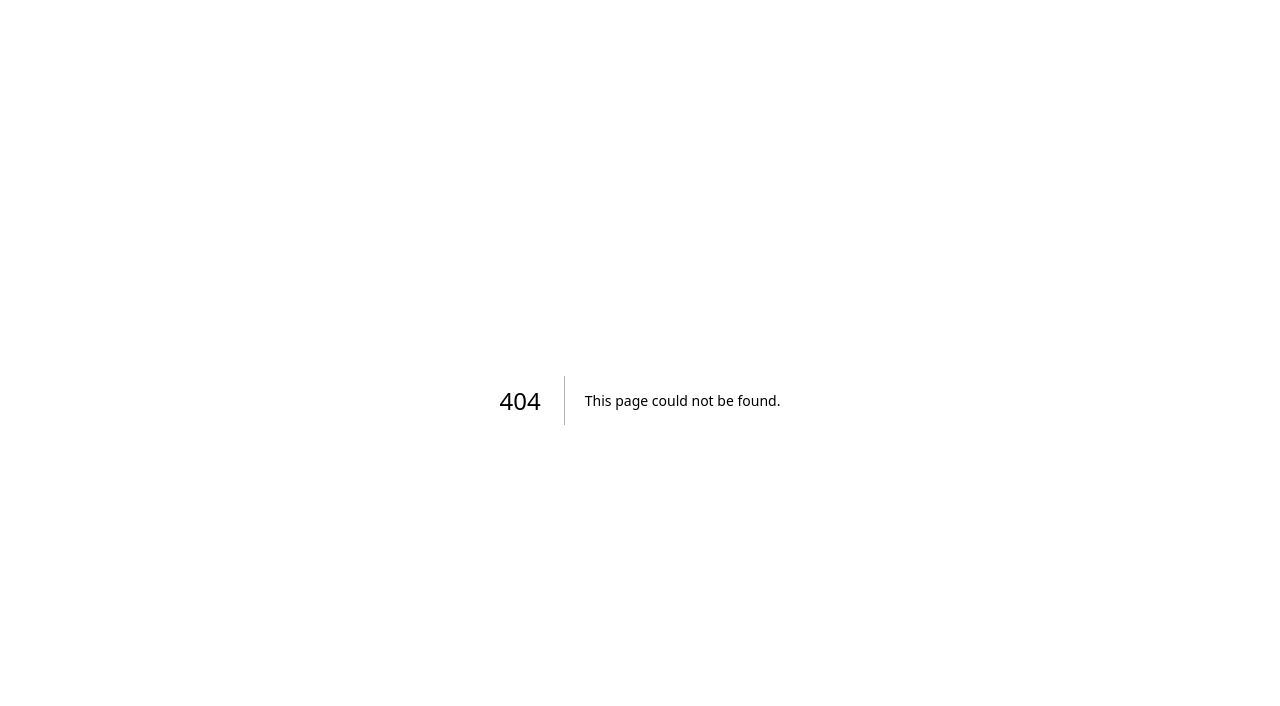
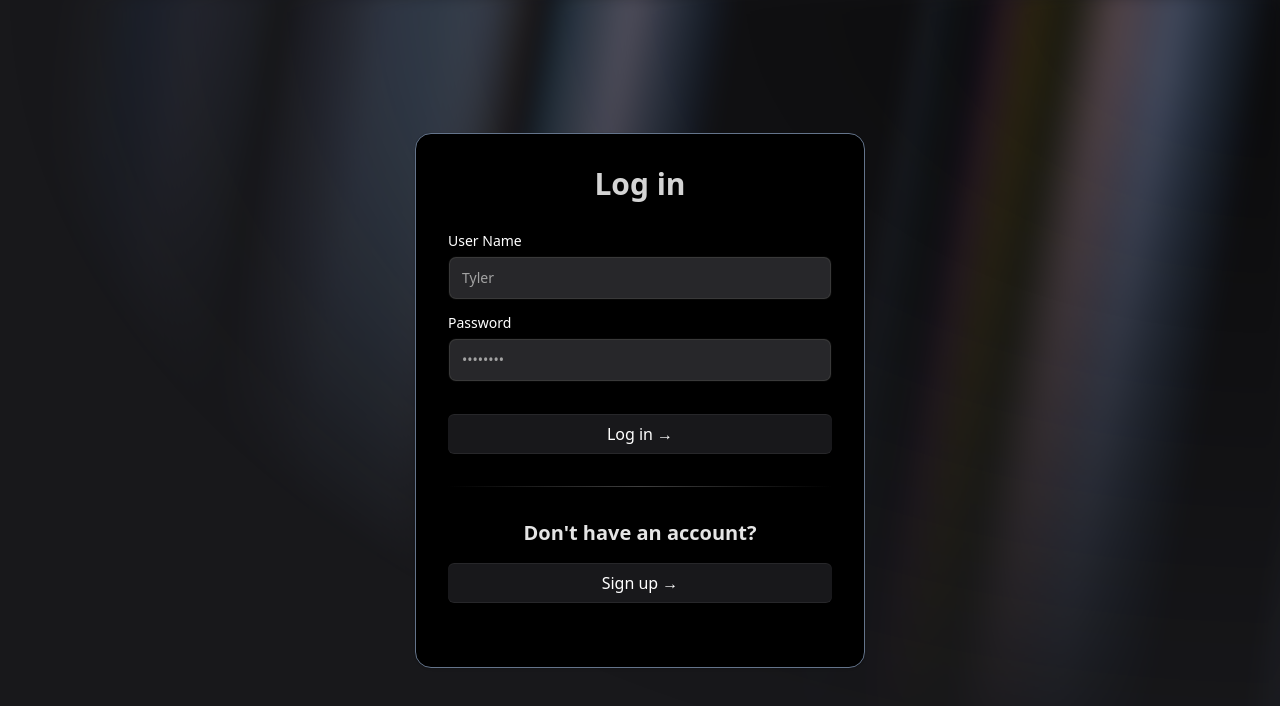
Before and after one commit to antysanjana/e-commerce-NextJS, a Next.js app: page /login in a window 1280 px wide. Before the commit this address had no page. Shown: the top 706 px of the page. Built offline with nearby package versions, Linux system fonts and the light colour scheme.

Commit message:
Implemented Context API

```diff
--- a/src/api/request.js
+++ b/src/api/request.js
@@ -18,6 +18,25 @@ export const login = async ({ username, password }) => {
 
     const data = await response.json();
     console.log("Logged In: ", data);
+    return data;
+  } catch (error) {
+    console.error("Error during login:", error);
+  }
+};
+
+export const getUser = async (token) => {
+  const getUserDataURL = `${BASE_URL}/${ME_API}`;
+  try {
+    const response = await fetch(getUserDataURL, {
+      headers: {
+        Authorization: `Bearer ${token}`,
+      },
+    });
+    if (!response.ok) {
+      throw new Error(`Login failed: ${response.status}`);
+    }
+
+    const data = await response.json();
     return data;
   } catch (error) {
     console.error("Error during login:", error);
--- a/src/app/_components/BackgroundBeamsDemo.jsx
+++ b/src/app/_components/BackgroundBeamsDemo.jsx
@@ -2,40 +2,13 @@
 import React, { useEffect, useState } from "react";
 import { BackgroundBeams } from "../../components/ui/background-beams";
 import Image from "next/image";
+import { useAuth } from "@/providers/auth-provider";
 
 export function BackgroundBeamsDemo() {
   const [userData, setUserData] = useState([]);
-  useEffect(() => {
-    let getuserURL = "https://dummyjson.com/auth/me";
-    const fetchUserData = async () => {
-      const token = localStorage.getItem("authToken");
+  const { user } = useAuth();
 
-      try {
-        const userData = await fetch(getuserURL, {
-          method: "GET",
-          headers: {
-            Authorization: `Bearer ${token}`,
-          },
-        });
-
-        const userInfo = await userData.json();
-        if (!userData.ok) {
-          throw new Error("User data not found due to network issue");
-        }
-
-        if (userData.ok) {
-          console.log("User Info: ", userInfo);
-        }
-        setUserData(userInfo);
-      } catch (error) {
-        console.error("Error occurred during login:", error);
-        // Display a user-friendly error message
-      }
-    };
-    fetchUserData();
-  }, []);
-
-  const userImageURL = userData?.image;
+  const userImageURL = user?.image;
 
   return (
     <div className="h-screen w-full rounded-md bg-neutral-950 relative flex flex-col items-center justify-center antialiased">
--- a/src/app/_components/LoginForm.jsx
+++ b/src/app/_components/LoginForm.jsx
@@ -8,6 +8,8 @@ import { motion } from "framer-motion";
 import { AuroraBackground } from "../../components/ui/aurora-background";
 import { useRouter } from "next/navigation";
 import { login } from "@/api/request";
+import { useAuth } from "@/providers/auth-provider";
+import { getUser } from "@/api/request";
 
 export function LoginForm() {
   const [formData, setFormData] = useState({
@@ -16,6 +18,8 @@ export function LoginForm() {
   });
 
   const router = useRouter();
+  const { setUser } = useAuth();
+  const { user } = useAuth();
 
   const handleChange = (e) => {
     setFormData({
@@ -25,7 +29,7 @@ export function LoginForm() {
   };
 
   // Handle form submission
-  const handleSubmit = (e) => {
+  const handleSubmit = async (e) => {
     e.preventDefault();
     //Body of POST request
     let payload = {
@@ -33,11 +37,14 @@ export function LoginForm() {
       password: formData.password, // Ensure this matches API expectations
     };
 
-    const response = login(payload);
+    const response = await login(payload);
     console.log("Login: ", response);
     const { token } = response;
-    localStorage.setItem("authToken", token);
-    router.push("/home");
+    const user = await getUser(token);
+    console.log("User Data:", user);
+    setUser(user);
+    // localStorage.setItem("authToken", token);
+    router.push("/");
   };
 
   return (
--- a/src/app/_components/Navbar.jsx
+++ b/src/app/_components/Navbar.jsx
@@ -4,12 +4,14 @@ import React, { useState } from "react";
 import { HoveredLink, Menu, MenuItem } from "../../components/ui/navbar-menu";
 import { cn } from "@/lib/utils";
 import { useRouter } from "next/navigation";
+import { useAuth } from "@/providers/auth-provider";
 
 export function Navbar({ className }) {
   const [isMenuVisible, setIsMenuVisible] = useState(true);
 
   const [active, setActive] = useState(null);
   const router = useRouter();
+  const { user } = useAuth();
 
   return (
     <div className="flex">
@@ -55,12 +57,18 @@ export function Navbar({ className }) {
             <MenuItem
               setActive={setIsMenuVisible}
               active={isMenuVisible}
-              item="Go to"
-              src="/images/profile.jpg"
+              item={user ? "Go to" : "Login"}
+              src={user ? user?.image : "/images/profile.jpg"}
             >
               <div className="flex flex-col space-y-4 text-sm">
-                <HoveredLink href="/profile">Profile</HoveredLink>
-                <HoveredLink href="/home">Home</HoveredLink>
+                {user ? (
+                  <>
+                    <HoveredLink href="/profile">Profile</HoveredLink>
+                    <HoveredLink href="/home">Logout</HoveredLink>
+                  </>
+                ) : (
+                  <HoveredLink href="/login">Login</HoveredLink>
+                )}
               </div>
             </MenuItem>
           </Menu>
--- a/src/app/home/page.js
+++ /dev/null
@@ -1,15 +0,0 @@
-"use client";
-
-import { Navbar } from "@/app/_components/Navbar";
-import { TypewriterEffectSmoothDemo } from "@/app/_components/TypewriterEffect";
-
-function page() {
-  return (
-    <div>
-      <Navbar />
-      <TypewriterEffectSmoothDemo />
-    </div>
-  );
-}
-
-export default page;
--- a/src/app/layout.js
+++ b/src/app/layout.js
@@ -1,4 +1,5 @@
 import "./globals.css";
+import { AuthProvider } from "@/providers/auth-provider";
 export const metadata = {
   title: "E commerce Website",
   description: "Generated by create next app",
@@ -7,7 +8,9 @@ export const metadata = {
 export default function RootLayout({ children }) {
   return (
     <html lang="en" className="dark">
-      <body>{children}</body>
+      <body>
+        <AuthProvider>{children}</AuthProvider>
+      </body>
     </html>
   );
 }
--- /dev/null
+++ b/src/app/login/page.jsx
@@ -0,0 +1,10 @@
+import { LoginForm } from "@/app/_components/LoginForm";
+import React from "react";
+
+export default function page() {
+  return (
+    <div>
+      <LoginForm />
+    </div>
+  );
+}
--- a/src/app/page.js
+++ b/src/app/page.js
@@ -1,9 +1,11 @@
-import { LoginForm } from "./_components/LoginForm";
+import { Navbar } from "./_components/Navbar";
+import { TypewriterEffectSmoothDemo } from "./_components/TypewriterEffect";
 
 export default function Home() {
   return (
     <div className="min-h-screen flex flex-col">
-      <LoginForm />
+      <Navbar />
+      <TypewriterEffectSmoothDemo />
     </div>
   );
 }
--- /dev/null
+++ b/src/providers/auth-provider.jsx
@@ -0,0 +1,35 @@
+"use client";
+import React, {
+  createContext,
+  useContext,
+  useState,
+  ReactNode,
+  useEffect,
+} from "react";
+import { useRouter } from "next/navigation";
+
+const AuthContext = createContext();
+
+export const AuthProvider = ({ children }) => {
+  const [user, setUser] = useState(null);
+  const router = useRouter();
+
+  const logout = () => {
+    setUser(null);
+    router.push("/login");
+  };
+
+  return (
+    <AuthContext.Provider value={{ user, setUser, logout }}>
+      {children}
+    </AuthContext.Provider>
+  );
+};
+
+export const useAuth = () => {
+  const context = useContext(AuthContext);
+  if (context === undefined) {
+    throw new Error("useAuth must be used within an AuthProvider");
+  }
+  return context;
+};
```
